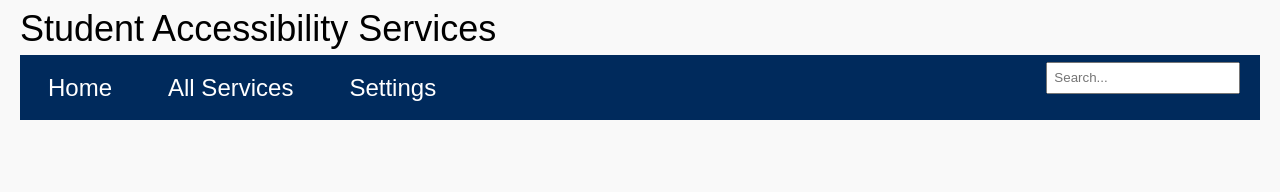
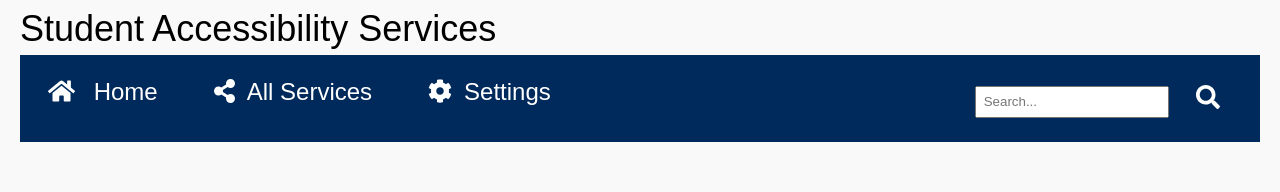
Before and after one commit to noraabdelgadir/student-accessibility-portal, a website: page SAP/views/AllServicesGraph/allServices.html in a window 1280 px wide. Shown: the top 192 px of the page. Drawn offline with nearby package versions, Linux system fonts and the light colour scheme.

Commit message:
Added Icons to the Nav Bar

```diff
--- a/SAP/views/AllServicesGraph/allServices.html
+++ b/SAP/views/AllServicesGraph/allServices.html
@@ -8,6 +8,7 @@
 	<link rel="stylesheet" href="graph.css" type="text/css">
   <link rel="stylesheet" href="navbar.css" type="text/css">
 
+  <script defer src="https://use.fontawesome.com/releases/v5.0.7/js/all.js"></script>
   <script src="https://ajax.googleapis.com/ajax/libs/jquery/1.6.1/jquery.min.js"></script>
   <script src="../../assets/scripts/arbor/arbor.js"></script>
   <script src="../../assets/scripts/arbor/graphics.js"></script>
@@ -21,10 +22,10 @@
 
 
  <div class="topnav">
-    <a href="#home" class="active">Home</a>
-    <a href="" class="active">All Services</a>
-    <a href="" class="active">Settings</a>
-    <input type="text" placeholder="Search...">
+    <a href="#home" class="active"><i class="fas fa-home"></i> Home</a>
+    <a href="" class="active"><i class="fas fa-share-alt"></i>All Services</a>
+    <a href="" class="active"><i class="fas fa-cog"></i>Settings</a>
+    <div id="search"><input type="text" placeholder="Search..."> <i class="fas fa-search"></i></div>
   </div>
 
 
--- a/SAP/views/AllServicesGraph/graph.css
+++ b/SAP/views/AllServicesGraph/graph.css
@@ -11,8 +11,6 @@ body{
 #allServicesGraph{
 	float:right;
 }
-
-
 
 
 /*-------------------------CATEGORIES-------------------------*/
--- a/SAP/views/AllServicesGraph/navbar.css
+++ b/SAP/views/AllServicesGraph/navbar.css
@@ -37,7 +37,6 @@ header{
 
 input{
 	margin-top:0.5em;
-	float:right;
 	margin-right:1.5em;
 	padding:0.5em;
 }
@@ -45,5 +44,20 @@ input{
 #searchicon{
 	height:2%;
 	width:2%;
-	float:right;
 }
+
+svg{
+	margin-right:0.5em;
+}
+
+#search{
+	float: left;
+    display: block;
+    color: white;
+    text-align: center;
+    padding: 24px 28px;
+    text-decoration: none;
+    font-size: 2em;
+    font: Arial, sans-serif;
+    float:right;
+}
```
